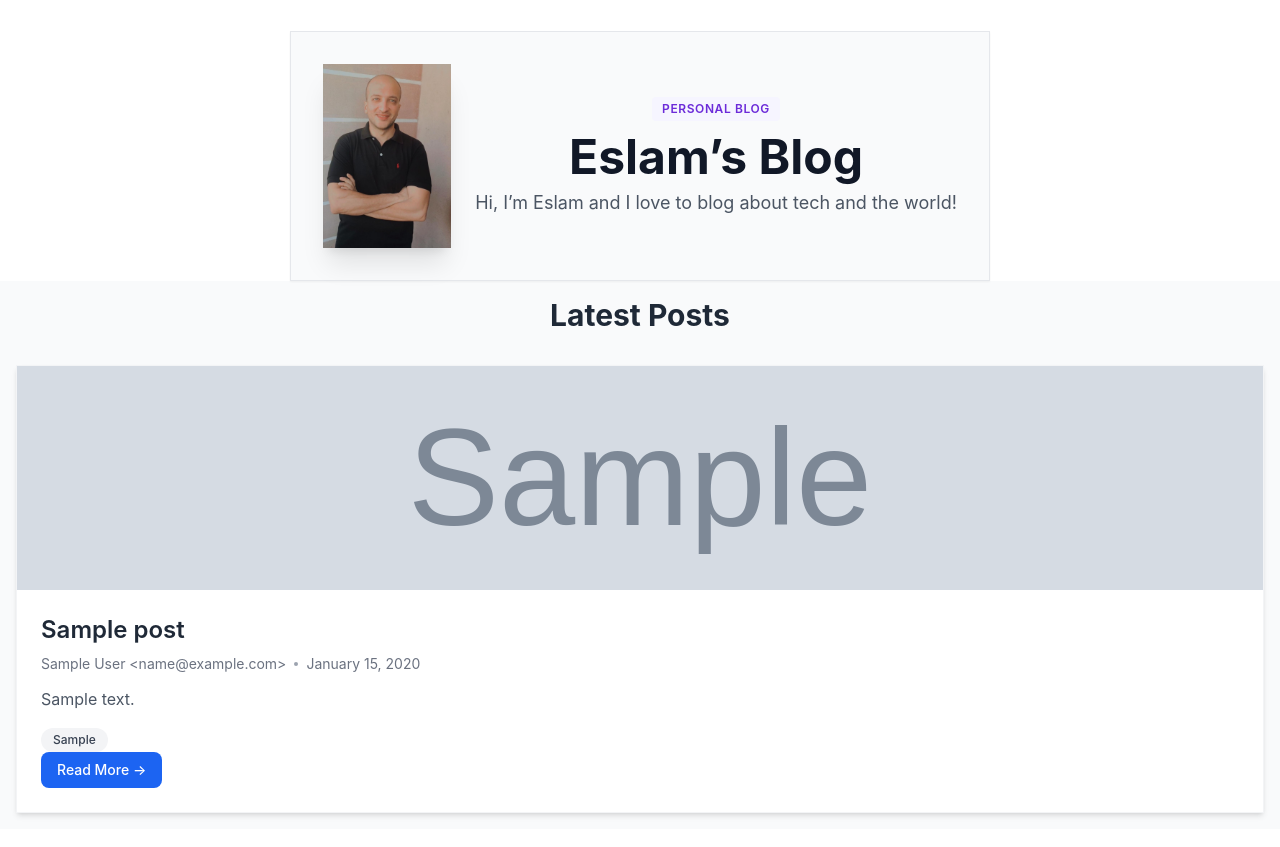
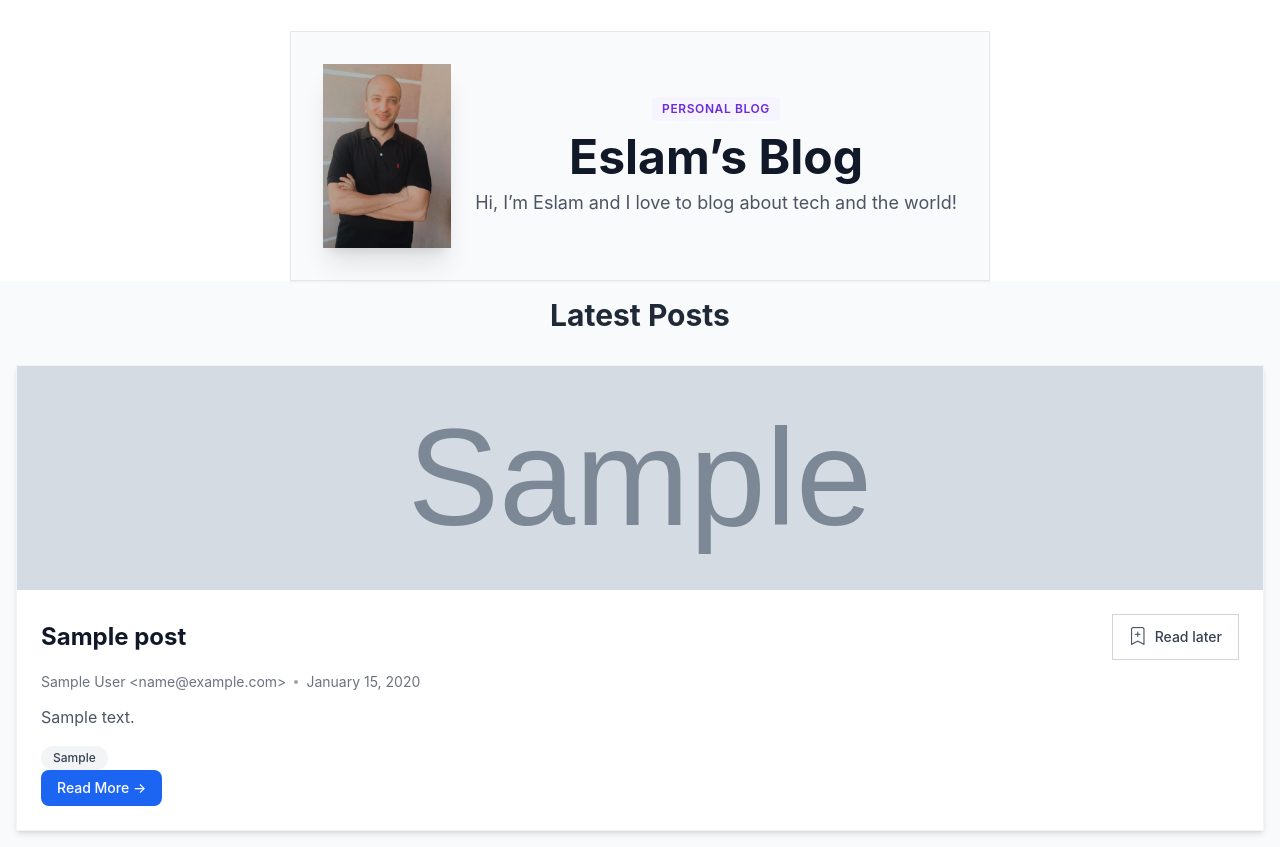
Before and after one commit to EslamKamel89/stacked_thoughts, a Django app: page / in a window 1280 px wide. Shown: the part 65-912 px from the top of the page. Before the commit the page ends 883 px from the top, so only its background shows below. Run offline with Django 5.2, Linux system fonts and the light colour scheme; tables that the repository leaves empty hold one stand-in row (values such as "Sample post"); grey boxes marked "Sample" are stand-in pictures; some libraries are stand-ins or nearby versions.

Commit message:
feat(blog): add "Read later" button to post card

```diff
--- a/blog/templates/blog/includes/post.html
+++ b/blog/templates/blog/includes/post.html
@@ -11,12 +11,21 @@
   </a>
 
   <div class="p-6">
-    <a
-      href="{% url 'blog_detail' post.slug %}"
-      class="block text-2xl font-semibold text-gray-800 hover:text-blue-600 transition-colors duration-200"
-    >
-      {{ post.title }}
-    </a>
+    <div class="w-full flex items-center justify-between mb-3">
+      <a
+        href="{% url 'blog_detail' post.slug %}"
+        class="text-2xl font-bold text-gray-900 hover:text-blue-600 transition-colors duration-200"
+      >
+        {{ post.title }}
+      </a>
+
+      <button
+        class="px-4 py-2 text-sm font-medium rounded-xl border border-gray-300 text-gray-700 bg-white hover:bg-gray-100 active:bg-gray-200 transition flex items-center space-x-2"
+      >
+        <i class="bi bi-bookmark-plus text-gray-600 text-lg"></i>
+        <span>Read later</span>
+      </button>
+    </div>
 
     {% include 'blog/includes/author.html'%}
 
```
